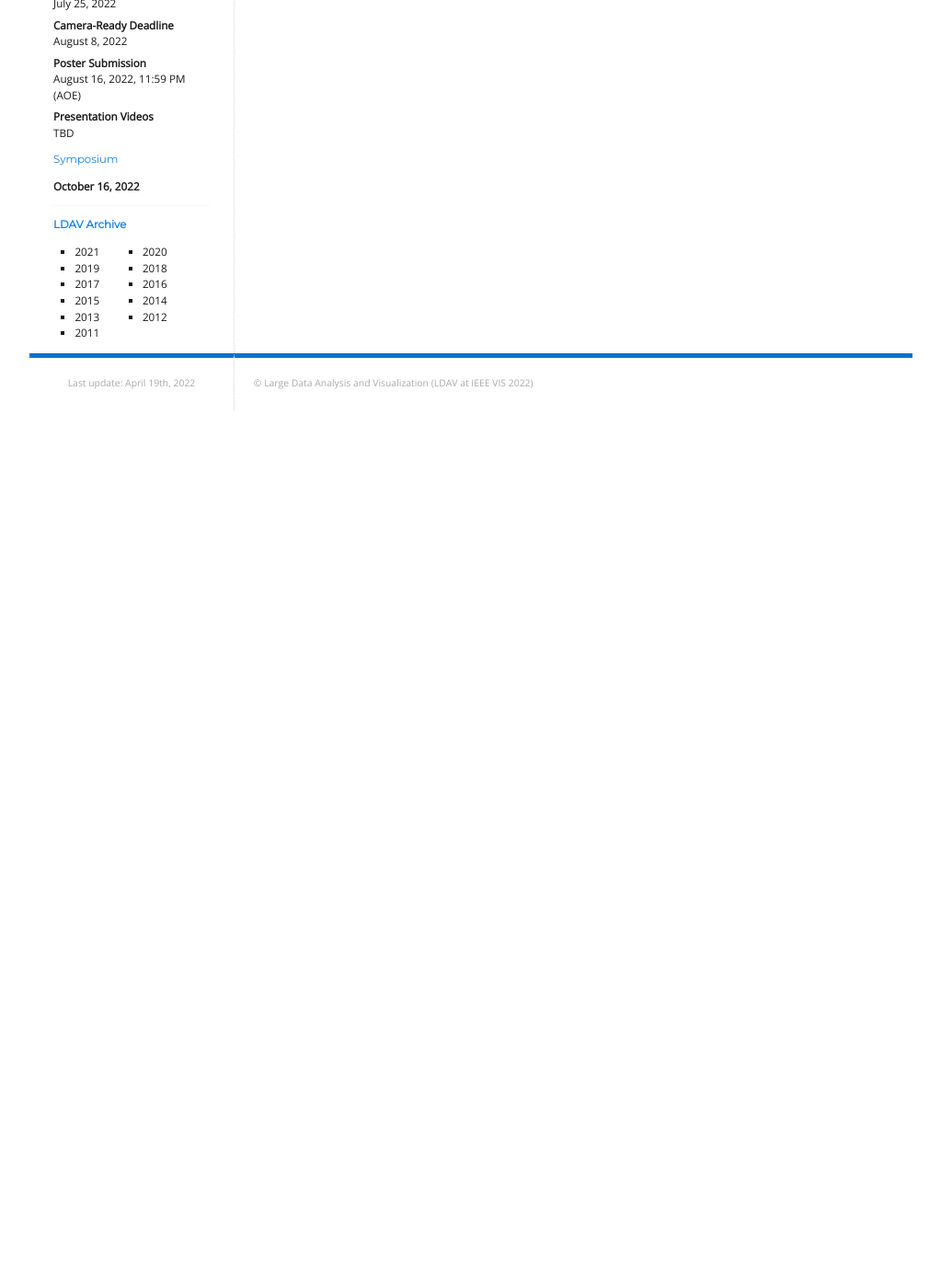
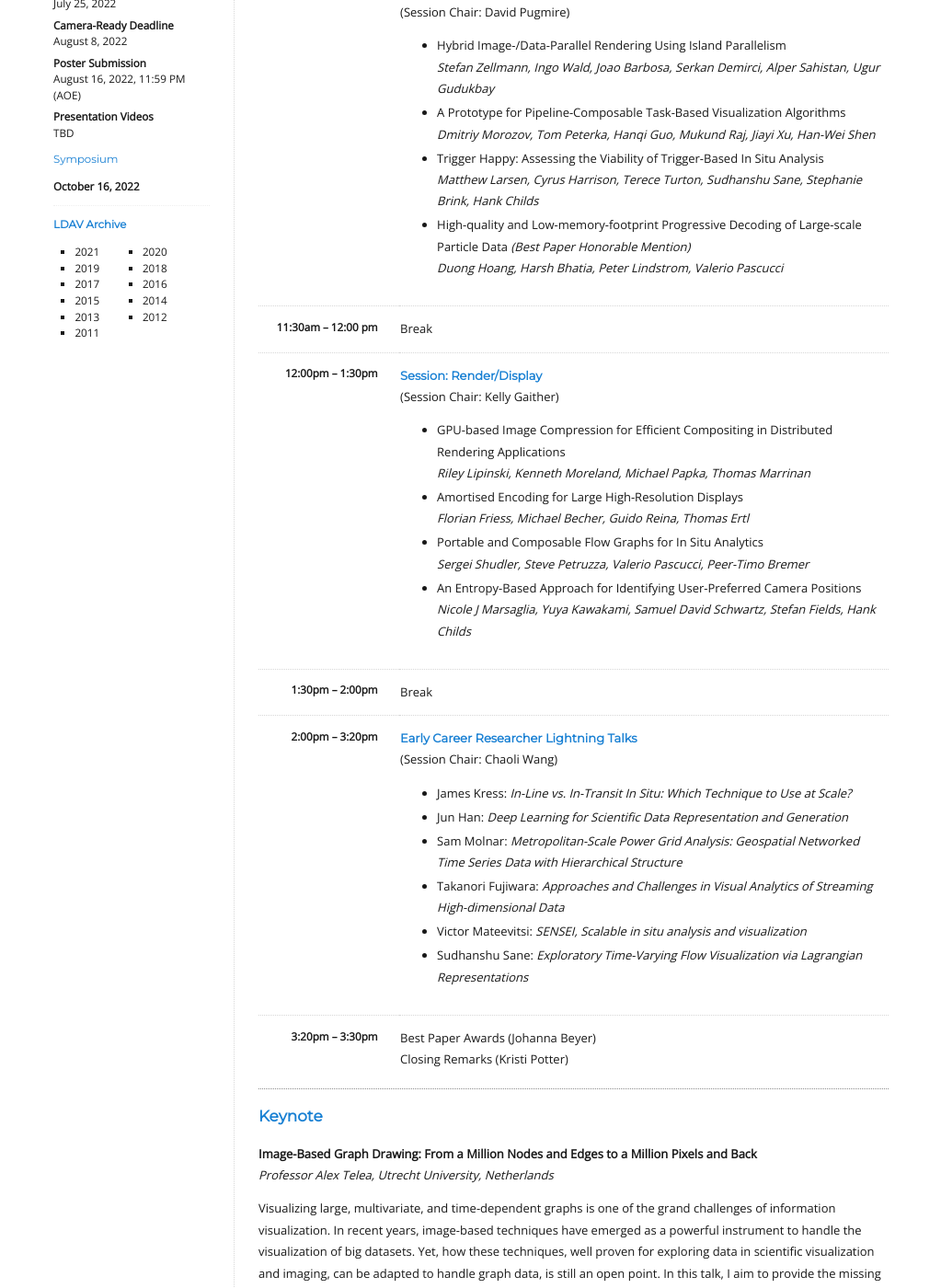
Before and after one commit to LDAV-Symposium/2023, a Jekyll site: the page built from _pages/program.md, in a window 1280 px wide and 1400 px high, scrolled down 539 px. Shown: the whole window at 92% size, without its empty margins (128-1151 px from the left). Built offline with Jekyll 4.4.1, drawn with Linux system fonts in a browser that asks for light colours; before the commit the page ends 998 px from its top, so only the background shows below that; some of the changed text lies outside the part shown.

Commit message:
Update program.md

```diff
--- a/_pages/program.md
+++ b/_pages/program.md
@@ -6,61 +6,44 @@ title: Program
 # Program
 
 
-## TBD
 
-<!--
-**Monday, October 25, 2021**
+**Sunday, October 16, 2022**
 (US Central Time)
 
 <table class="program">
   <tr>
-    <td>8:00am &ndash; 8:10am</td>
+    <td>9:00am &ndash; 9:15am</td>
     <td>
-      Opening Remarks (Julien Tierny)<br/>
+      Opening Remarks (Paul Navratil)<br/>
     </td>
   </tr>
   <tr>
-    <td>8:10am &ndash; 9:00am</td>
+    <td>9:15am &ndash; 10:15am</td>
     <td>
       <h4>Keynote Presentation
       </h4>
-      <i>Professor Alex Telea, Utrecht University</i><br>
-      <b>Image-Based Graph Drawing:<br> From a Million Nodes and Edges to a Million Pixels and Back</b><br/>
+      <i>Professor Han-Wei Shen, The Ohio State University</i><br>
+      <b>Machine Learning for Large Scale Scientific Data Analysis and Visualization</b><br/>
       <a style="font-size: smaller; display: block; margin-top: .5em;" href="#keynote">Details</a>
     </td>
   </tr>
   <tr>
-    <td>9:00am &ndash; 9:30am</td>
-    <td>
-      <h4>Best Paper
-     </h4>
-      (Session Chair: Julien Tierny)
-      <ul>
-        <li>
-           Data-Aware Predictive Scheduling for Distributed-Memory Ray Tracing
-           <br><i>Hyungman Park, Donald Fussell, Paul Navratil</i>
-           <br/>
-       </li>
-      </ul>
-    </td>
-  </tr>
-  <tr>
-    <td>9:30am &ndash; 10:00am</td>
+    <td>10:15am &ndash; 10:45am</td>
     <td>Break</td>
   </tr>
   <tr>
-    <td>10:00am &ndash; 11:30am</td>
+    <td>10:45am &ndash; 12:00pm</td>
     <td>
-      <h4>Session: Algorithms
+      <h4>Session: Parallelization & Progressiveness
      </h4>
-      (Session Chair: Filip Sadlo)
+      (Session Chair: David Pugmire)
       <ul>
         <li>
-          Fast Approximation of Persistence Diagrams with Guarantees
-          <br><i>Jules Vidal, Julien Tierny</i>
+          Hybrid Image-/Data-Parallel Rendering Using Island Parallelism
+          <br><i>Stefan Zellmann, Ingo Wald, Joao Barbosa, Serkan Demirci, Alper Sahistan, Ugur Gudukbay</i>
         </li>
         <li>
-          IExchange: Asynchronous Communication and Termination Detection for Iterative Algorithms
+          A Prototype for Pipeline-Composable Task-Based Visualization Algorithms
           <br><i>Dmitriy Morozov, Tom Peterka,
           Hanqi Guo,
           Mukund Raj,
```
